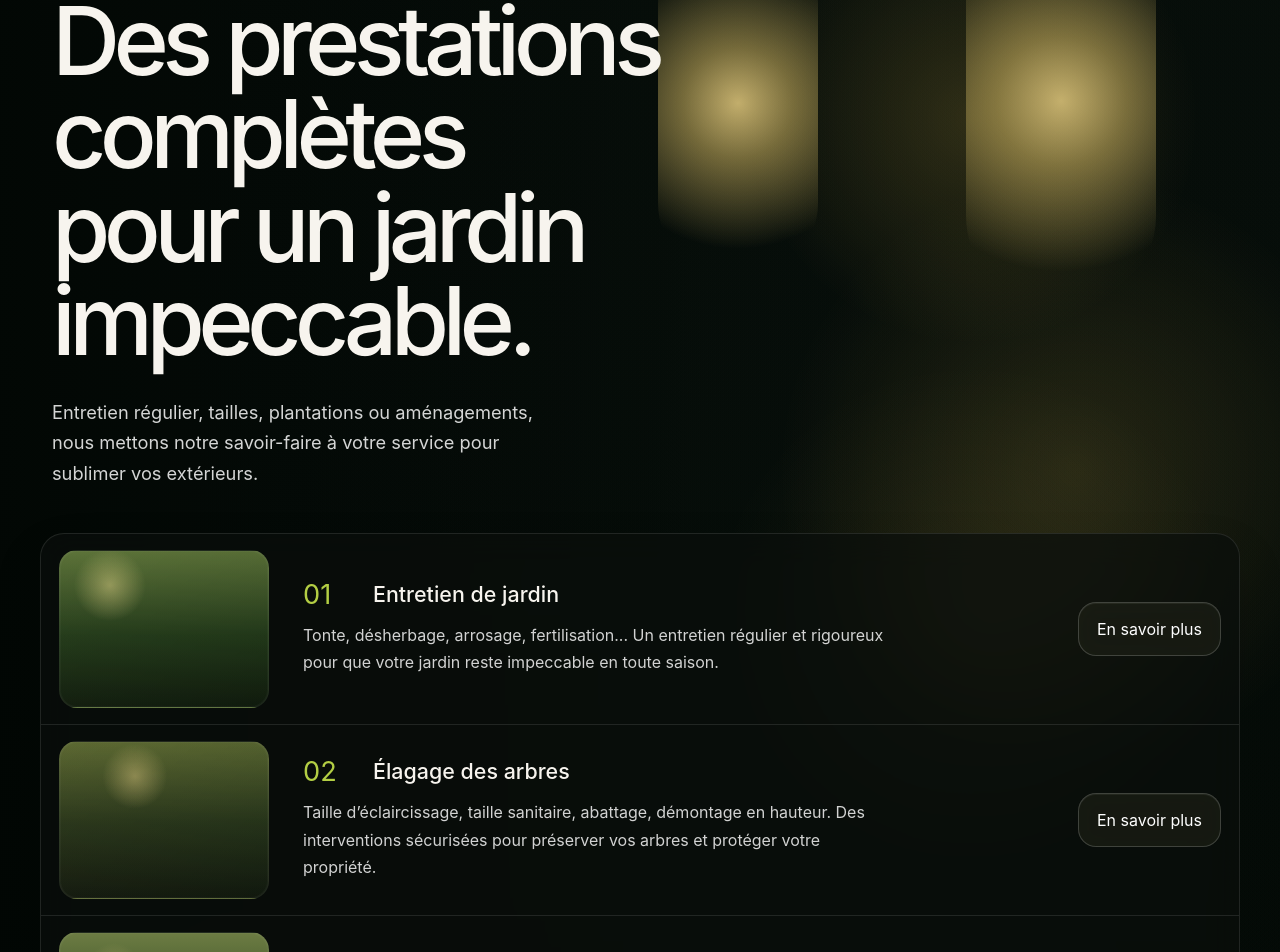
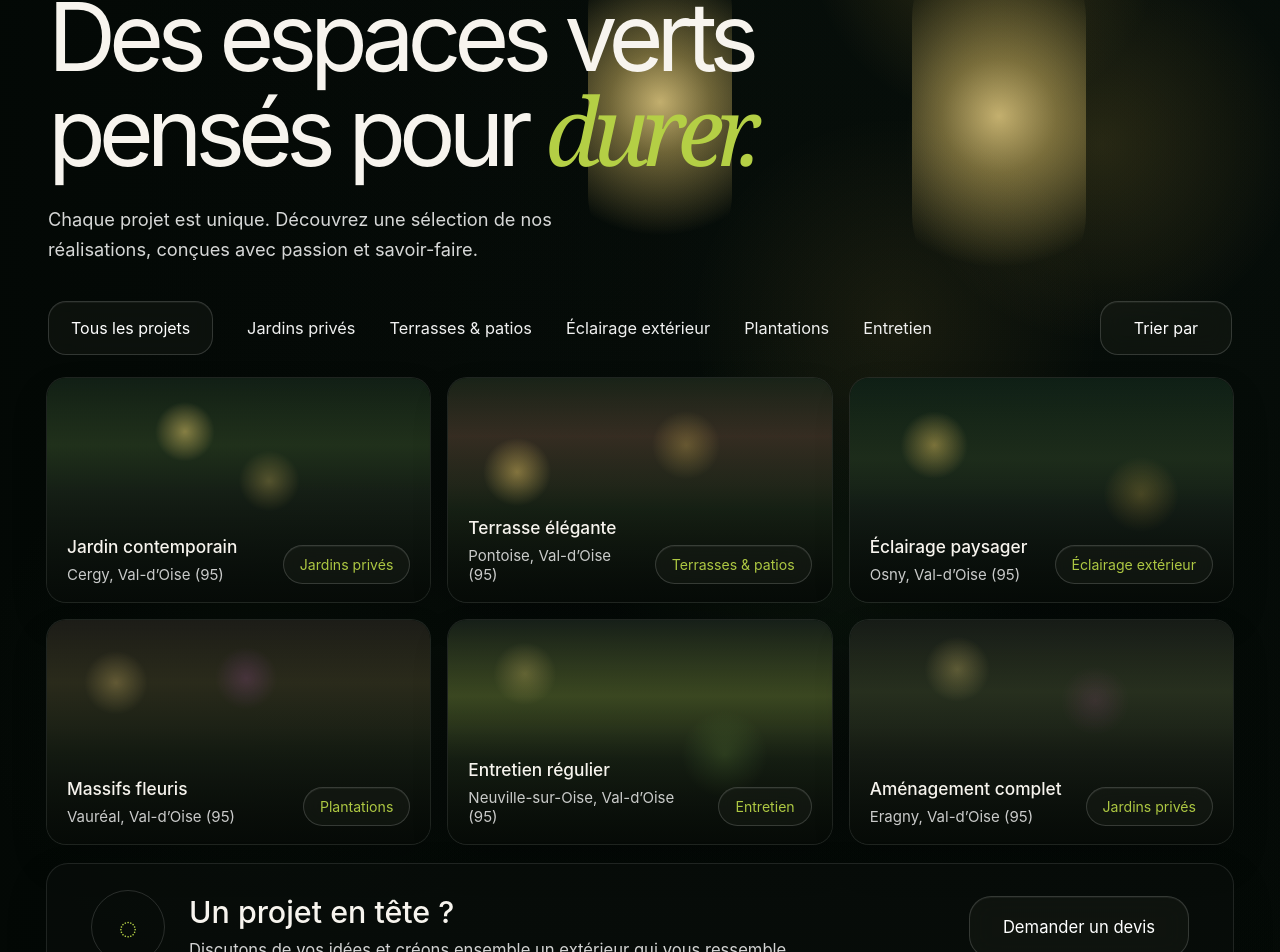
Before and after one commit to corpmalf-pixel/aubert-espace-vert, a React (Vite) app: page / in a window 1280 px wide. Shown: the part 233-1185 px from the top of the page. Built offline with nearby package versions, Linux system fonts and the light colour scheme.

Commit message:
Reproduce Aubert page 4 mockup

```diff
--- a/src/App.jsx
+++ b/src/App.jsx
@@ -1,60 +1,62 @@
-const navItems = ['Accueil', 'À propos', 'Services', 'Nos travaux', 'Horaires', 'Contact']
+const navItems = ['Accueil', 'À propos', 'Services', 'Nos réalisations', 'Horaires', 'Contact']
 
-const services = [
+const filters = ['Tous les projets', 'Jardins privés', 'Terrasses & patios', 'Éclairage extérieur', 'Plantations', 'Entretien']
+
+const projects = [
   {
-    number: '01',
-    title: 'Entretien de jardin',
-    text: 'Tonte, désherbage, arrosage, fertilisation... Un entretien régulier et rigoureux pour que votre jardin reste impeccable en toute saison.',
-    tone: 'mower',
+    title: 'Jardin contemporain',
+    location: 'Cergy, Val-d’Oise (95)',
+    tag: 'Jardins privés',
+    tone: 'one',
   },
   {
-    number: '02',
-    title: 'Élagage des arbres',
-    text: 'Taille d’éclaircissage, taille sanitaire, abattage, démontage en hauteur. Des interventions sécurisées pour préserver vos arbres et protéger votre propriété.',
-    tone: 'tree',
+    title: 'Terrasse élégante',
+    location: 'Pontoise, Val-d’Oise (95)',
+    tag: 'Terrasses & patios',
+    tone: 'two',
   },
   {
-    number: '03',
-    title: 'Taille de haies',
-    text: 'Taille d’entretien, de formation ou de réduction. Vos haies restent denses, nettes et bien délimitées, quelle que soit leur hauteur ou leur essence.',
-    tone: 'hedge',
+    title: 'Éclairage paysager',
+    location: 'Osny, Val-d’Oise (95)',
+    tag: 'Éclairage extérieur',
+    tone: 'three',
   },
   {
-    number: '04',
-    title: 'Tonte de pelouse',
-    text: 'Une pelouse tondue régulièrement, au bon niveau, pour un rendu propre et soigné qui valorise immédiatement votre espace extérieur.',
-    tone: 'grass',
+    title: 'Massifs fleuris',
+    location: 'Vauréal, Val-d’Oise (95)',
+    tag: 'Plantations',
+    tone: 'four',
   },
   {
-    number: '05',
-    title: 'Désherbage',
-    text: 'Suppression manuelle ou traitement des mauvaises herbes pour libérer vos massifs, allées et pelouses — et laisser la place aux végétaux que vous avez choisis.',
-    tone: 'weed',
+    title: 'Entretien régulier',
+    location: 'Neuville-sur-Oise, Val-d’Oise (95)',
+    tag: 'Entretien',
+    tone: 'five',
   },
   {
-    number: '06',
-    title: 'Plantation de fleurs et d’arbustes',
-    text: 'Conseils, sélection et mise en terre de végétaux adaptés à votre sol et à vos envies. Pour un jardin qui prend vie et du caractère au fil des saisons.',
-    tone: 'flowers',
+    title: 'Aménagement complet',
+    location: 'Eragny, Val-d’Oise (95)',
+    tag: 'Jardins privés',
+    tone: 'six',
   },
 ]
 
 export default function App() {
   return (
-    <main className="services-page">
-      <section className="services-frame">
-        <div className="services-bg" />
-        <div className="services-overlay" />
+    <main className="works-page">
+      <section className="works-frame">
+        <div className="works-bg" />
+        <div className="works-overlay" />
 
-        <header className="services-header">
+        <header className="works-header">
           <div className="logo-block">
             <span className="logo-title">AUBERT</span>
             <span className="logo-subtitle">ESPACE VERT</span>
           </div>
 
-          <nav className="services-nav">
+          <nav className="works-nav">
             {navItems.map((item, index) => (
-              <a key={item} href="#" className={index === 2 ? 'active' : ''}>
+              <a key={item} href="#" className={index === 3 ? 'active' : ''}>
                 {item}
               </a>
             ))}
@@ -63,36 +65,58 @@ export default function App() {
           <a className="top-cta" href="#">Demander un devis</a>
         </header>
 
-        <section className="hero-copy">
-          <p className="section-kicker">NOS SERVICES</p>
+        <section className="works-hero">
+          <p className="section-kicker">NOS RÉALISATIONS</p>
           <h1>
-            Des prestations complètes
+            Des espaces verts
             <br />
-            pour un jardin impeccable.
+            pensés pour <em>durer.</em>
           </h1>
           <p className="hero-text">
-            Entretien régulier, tailles, plantations ou aménagements,
+            Chaque projet est unique. Découvrez une sélection de nos
             <br />
-            nous mettons notre savoir-faire à votre service pour
-            <br />
-            sublimer vos extérieurs.
+            réalisations, conçues avec passion et savoir-faire.
           </p>
         </section>
 
-        <section className="services-board">
-          {services.map((service) => (
-            <article className="service-row" key={service.number}>
-              <div className={`service-image ${service.tone}`} />
-              <div className="service-info">
-                <div className="service-headline">
-                  <span className="service-number">{service.number}</span>
-                  <h2>{service.title}</h2>
+        <section className="works-toolbar">
+          <div className="filter-row">
+            {filters.map((filter, index) => (
+              <a key={filter} href="#" className={index === 0 ? 'filter-pill active' : 'filter-link'}>
+                {filter}
+              </a>
+            ))}
+          </div>
+
+          <a href="#" className="sort-pill">Trier par</a>
+        </section>
+
+        <section className="projects-grid">
+          {projects.map((project) => (
+            <article className={`project-card ${project.tone}`} key={project.title}>
+              <div className="project-image" />
+              <div className="project-shade" />
+              <div className="project-copy">
+                <div>
+                  <h2>{project.title}</h2>
+                  <p>{project.location}</p>
                 </div>
-                <p>{service.text}</p>
+                <span className="project-tag">{project.tag}</span>
               </div>
-              <a href="#" className="service-btn">En savoir plus</a>
             </article>
           ))}
+        </section>
+
+        <section className="bottom-cta-panel">
+          <div className="panel-left">
+            <div className="leaf-icon">◌</div>
+            <div>
+              <h3>Un projet en tête ?</h3>
+              <p>Discutons de vos idées et créons ensemble un extérieur qui vous ressemble.</p>
+            </div>
+          </div>
+
+          <a href="#" className="panel-cta">Demander un devis</a>
         </section>
       </section>
     </main>
--- a/src/styles.css
+++ b/src/styles.css
@@ -1,9 +1,9 @@
 :root {
   --text: #f7f4ee;
-  --muted: rgba(255, 255, 255, 0.83);
+  --muted: rgba(255, 255, 255, 0.84);
   --line: rgba(255, 255, 255, 0.10);
-  --panel: rgba(8, 13, 10, 0.62);
-  --accent: #b3ce44;
+  --panel: rgba(9, 15, 11, 0.72);
+  --accent: #b4cf45;
 }
 
 * { box-sizing: border-box; }
@@ -16,73 +16,76 @@ body {
 }
 a { color: inherit; text-decoration: none; }
 
-.services-page {
+.works-page {
   min-height: 100vh;
   background: #020704;
 }
 
-.services-frame {
+.works-frame {
   position: relative;
   min-height: 100vh;
   overflow: hidden;
   isolation: isolate;
+  padding-bottom: 34px;
 }
 
-.services-bg {
+.works-bg {
   position: absolute;
   inset: 0;
   background:
-    radial-gradient(circle at 76% 18%, rgba(255, 212, 88, 0.20), transparent 12%),
-    radial-gradient(circle at 84% 36%, rgba(255, 216, 93, 0.16), transparent 18%),
-    radial-gradient(circle at 68% 72%, rgba(50, 82, 45, 0.16), transparent 20%),
-    radial-gradient(circle at 22% 74%, rgba(31, 58, 34, 0.18), transparent 18%),
-    linear-gradient(90deg, rgba(2, 7, 4, 0.96) 0%, rgba(4, 10, 7, 0.86) 30%, rgba(6, 13, 9, 0.24) 54%, rgba(5, 10, 7, 0.08) 100%),
-    linear-gradient(180deg, rgba(8, 15, 11, 0.78) 0%, rgba(3, 8, 5, 0.12) 40%, rgba(3, 8, 5, 0.44) 100%),
+    radial-gradient(circle at 77% 14%, rgba(255, 212, 85, 0.20), transparent 12%),
+    radial-gradient(circle at 86% 30%, rgba(255, 216, 92, 0.16), transparent 14%),
+    radial-gradient(circle at 64% 62%, rgba(46, 77, 40, 0.18), transparent 19%),
+    radial-gradient(circle at 20% 74%, rgba(35, 61, 34, 0.14), transparent 20%),
+    linear-gradient(90deg, rgba(3, 8, 5, 0.96) 0%, rgba(5, 10, 7, 0.84) 32%, rgba(7, 13, 9, 0.16) 56%, rgba(7, 13, 9, 0.08) 100%),
+    linear-gradient(180deg, rgba(6, 13, 9, 0.66) 0%, rgba(4, 8, 6, 0.12) 40%, rgba(3, 8, 5, 0.42) 100%),
     linear-gradient(180deg, #09110d 0%, #050b07 100%);
 }
 
-.services-bg::before,
-.services-bg::after {
+.works-bg::before,
+.works-bg::after {
   content: '';
   position: absolute;
   border-radius: 999px;
-  background: radial-gradient(circle at center, rgba(255, 226, 140, 0.92) 0%, rgba(251, 219, 118, 0.55) 28%, rgba(255, 226, 140, 0) 74%);
   pointer-events: none;
+  background: radial-gradient(circle at center, rgba(255, 227, 143, 0.92) 0%, rgba(251, 219, 118, 0.52) 28%, rgba(255, 227, 143, 0) 74%);
 }
-.services-bg::before {
-  width: 190px;
-  height: 420px;
-  right: 124px;
-  top: 124px;
+.works-bg::before {
+  width: 174px;
+  height: 370px;
+  right: 194px;
+  top: 164px;
 }
-.services-bg::after {
-  width: 160px;
-  height: 360px;
-  right: 462px;
-  top: 156px;
+.works-bg::after {
+  width: 144px;
+  height: 330px;
+  right: 548px;
+  top: 170px;
 }
 
-.services-overlay {
+.works-overlay {
   position: absolute;
   inset: 0;
   background:
-    radial-gradient(circle at 76% 44%, rgba(255, 214, 96, 0.08), transparent 18%),
-    linear-gradient(180deg, rgba(3, 8, 5, 0.16) 0%, rgba(3, 8, 5, 0.26) 100%);
+    radial-gradient(circle at 70% 44%, rgba(255, 212, 94, 0.08), transparent 18%),
+    linear-gradient(180deg, rgba(3, 8, 5, 0.16) 0%, rgba(3, 8, 5, 0.22) 100%);
 }
 
-.services-header,
-.hero-copy,
-.services-board {
+.works-header,
+.works-hero,
+.works-toolbar,
+.projects-grid,
+.bottom-cta-panel {
   position: relative;
   z-index: 2;
 }
 
-.services-header {
+.works-header {
   display: grid;
   grid-template-columns: 220px 1fr auto;
   align-items: center;
   gap: 24px;
-  padding: 36px 52px 0;
+  padding: 36px 48px 0;
 }
 
 .logo-block {
@@ -102,17 +105,17 @@ a { color: inherit; text-decoration: none; }
   color: var(--accent);
 }
 
-.services-nav {
+.works-nav {
   display: flex;
   justify-content: center;
   gap: 56px;
   font-size: 1.06rem;
 }
-.services-nav a {
+.works-nav a {
   position: relative;
   color: rgba(255,255,255,0.94);
 }
-.services-nav a.active::after {
+.works-nav a.active::after {
   content: '';
   position: absolute;
   left: 0;
@@ -123,7 +126,7 @@ a { color: inherit; text-decoration: none; }
   height: 2px;
   background: var(--accent);
 }
-.services-nav a.active::before {
+.works-nav a.active::before {
   content: '';
   position: absolute;
   left: 0;
@@ -137,17 +140,19 @@ a { color: inherit; text-decoration: none; }
 }
 
 .top-cta,
-.service-btn {
+.filter-pill,
+.sort-pill,
+.project-tag,
+.panel-cta {
   display: inline-flex;
   align-items: center;
   justify-content: center;
-  border: 1px solid rgba(255,255,255,0.18);
+  border: 1px solid rgba(255,255,255,0.16);
   color: white;
-  background: rgba(42, 45, 30, 0.42);
+  background: rgba(31, 36, 28, 0.38);
   backdrop-filter: blur(12px);
-  box-shadow: inset 0 1px 0 rgba(255,255,255,0.06);
+  box-shadow: inset 0 1px 0 rgba(255,255,255,0.05);
 }
-
 .top-cta {
   min-width: 216px;
   padding: 20px 30px;
@@ -155,9 +160,9 @@ a { color: inherit; text-decoration: none; }
   font-size: 1.04rem;
 }
 
-.hero-copy {
-  padding: 86px 52px 0;
-  max-width: 760px;
+.works-hero {
+  padding: 82px 48px 0;
+  max-width: 820px;
 }
 .section-kicker {
   margin: 0;
@@ -166,165 +171,259 @@ a { color: inherit; text-decoration: none; }
   text-transform: uppercase;
   font-size: 1.02rem;
 }
-.hero-copy h1 {
+.works-hero h1 {
   margin: 18px 0 0;
   font-size: clamp(4rem, 8vw, 5.9rem);
-  line-height: 0.99;
-  letter-spacing: -0.07em;
-  font-weight: 450;
+  line-height: 0.98;
+  letter-spacing: -0.075em;
+  font-weight: 430;
+}
+.works-hero em {
+  font-style: italic;
+  color: var(--accent);
+  font-family: Georgia, 'Times New Roman', serif;
+  font-weight: 400;
 }
 .hero-text {
-  margin: 28px 0 0;
+  margin: 26px 0 0;
+  color: var(--muted);
+  line-height: 1.66;
   font-size: 1.14rem;
-  line-height: 1.68;
-  color: var(--muted);
 }
 
-.services-board {
-  margin: 44px 40px 40px;
-  background: rgba(10, 15, 12, 0.72);
-  border: 1px solid rgba(255,255,255,0.10);
-  border-radius: 24px;
-  overflow: hidden;
-  box-shadow: 0 24px 48px rgba(0,0,0,0.16);
-  backdrop-filter: blur(16px);
+.works-toolbar {
+  margin: 36px 48px 0;
+  display: flex;
+  align-items: center;
+  justify-content: space-between;
+  gap: 18px;
 }
-.service-row {
-  display: grid;
-  grid-template-columns: 210px 1fr 168px;
+.filter-row {
+  display: flex;
+  flex-wrap: wrap;
   gap: 34px;
   align-items: center;
-  padding: 16px 18px;
-  border-bottom: 1px solid var(--line);
 }
-.service-row:last-child { border-bottom: 0; }
-.service-image {
-  height: 158px;
-  border-radius: 18px;
-  border: 1px solid rgba(255,255,255,0.06);
-  background-size: cover;
-  background-position: center;
-  box-shadow: inset 0 0 0 1px rgba(255,255,255,0.03);
-}
-.service-image.mower {
-  background:
-    radial-gradient(circle at 24% 22%, rgba(255, 234, 152, 0.42), transparent 18%),
-    linear-gradient(135deg, rgba(66, 92, 40, 0.1), rgba(8, 22, 8, 0.16)),
-    linear-gradient(180deg, #60763b 0%, #243b1b 54%, #111b0e 100%);
-}
-.service-image.tree {
-  background:
-    radial-gradient(circle at 36% 22%, rgba(255, 225, 146, 0.38), transparent 18%),
-    linear-gradient(135deg, rgba(92, 76, 34, 0.10), rgba(10, 20, 9, 0.18)),
-    linear-gradient(180deg, #5d6c34 0%, #28371c 52%, #12190f 100%);
-}
-.service-image.hedge {
-  background:
-    radial-gradient(circle at 26% 24%, rgba(255, 223, 139, 0.26), transparent 14%),
-    linear-gradient(180deg, #6c7c43 0%, #334921 52%, #131d10 100%);
-}
-.service-image.grass {
-  background:
-    radial-gradient(circle at 56% 34%, rgba(255, 224, 144, 0.30), transparent 12%),
-    linear-gradient(180deg, #91a84f 0%, #2d431f 56%, #10170e 100%);
-}
-.service-image.weed {
-  background:
-    radial-gradient(circle at 22% 22%, rgba(255, 218, 130, 0.34), transparent 13%),
-    linear-gradient(180deg, #9a8358 0%, #4f4323 46%, #14140f 100%);
-}
-.service-image.flowers {
-  background:
-    radial-gradient(circle at 28% 26%, rgba(255, 233, 156, 0.28), transparent 12%),
-    linear-gradient(180deg, #8571a2 0%, #5a4f76 22%, #344725 58%, #12180f 100%);
-}
-.service-info {
-  display: grid;
-  gap: 14px;
-}
-.service-headline {
-  display: flex;
-  align-items: center;
-  gap: 22px;
-}
-.service-number {
-  color: var(--accent);
-  font-size: 1.7rem;
-  line-height: 1;
-  min-width: 48px;
-}
-.service-headline h2 {
-  margin: 0;
-  font-size: 1.34rem;
-  font-weight: 450;
-}
-.service-info p {
-  margin: 0;
-  color: rgba(255,255,255,0.82);
-  line-height: 1.72;
-  font-size: 1rem;
-  max-width: 58ch;
-}
-.service-btn {
-  justify-self: end;
-  min-width: 130px;
-  padding: 16px 18px;
+.filter-pill,
+.sort-pill {
+  padding: 16px 22px;
   border-radius: 18px;
   font-size: 1rem;
 }
+.filter-pill.active {
+  background: rgba(18, 24, 18, 0.62);
+}
+.filter-link {
+  color: rgba(255,255,255,0.94);
+  font-size: 1.02rem;
+}
+.sort-pill {
+  min-width: 132px;
+}
+
+.projects-grid {
+  margin: 22px 46px 0;
+  display: grid;
+  grid-template-columns: repeat(3, minmax(0, 1fr));
+  gap: 16px;
+}
+.project-card {
+  position: relative;
+  min-height: 226px;
+  border-radius: 20px;
+  overflow: hidden;
+  border: 1px solid rgba(255,255,255,0.10);
+  background: rgba(9, 15, 11, 0.54);
+  box-shadow: 0 18px 36px rgba(0,0,0,0.16);
+}
+.project-image,
+.project-shade {
+  position: absolute;
+  inset: 0;
+}
+.project-image {
+  background-size: cover;
+  background-position: center;
+  filter: saturate(1.06);
+}
+.project-shade {
+  background:
+    linear-gradient(180deg, rgba(6, 9, 7, 0.04) 0%, rgba(4, 8, 5, 0.18) 48%, rgba(3, 7, 4, 0.78) 100%);
+}
+.project-card.one .project-image {
+  background:
+    radial-gradient(circle at 36% 24%, rgba(255, 225, 124, 0.52), transparent 10%),
+    radial-gradient(circle at 58% 46%, rgba(255, 221, 118, 0.32), transparent 12%),
+    linear-gradient(180deg, #132016 0%, #25361f 30%, #1a251a 50%, #101712 100%);
+}
+.project-card.two .project-image {
+  background:
+    radial-gradient(circle at 18% 42%, rgba(255, 220, 116, 0.52), transparent 10%),
+    radial-gradient(circle at 62% 30%, rgba(255, 216, 106, 0.30), transparent 12%),
+    linear-gradient(180deg, #1a2419 0%, #3b3126 26%, #1e2a1b 58%, #0f1610 100%);
+}
+.project-card.three .project-image {
+  background:
+    radial-gradient(circle at 22% 30%, rgba(255, 219, 112, 0.48), transparent 10%),
+    radial-gradient(circle at 76% 52%, rgba(255, 210, 92, 0.28), transparent 12%),
+    linear-gradient(180deg, #102016 0%, #22321f 36%, #18231b 60%, #0e1510 100%);
+}
+.project-card.four .project-image {
+  background:
+    radial-gradient(circle at 18% 28%, rgba(255, 223, 131, 0.30), transparent 9%),
+    radial-gradient(circle at 52% 26%, rgba(180, 92, 180, 0.24), transparent 12%),
+    linear-gradient(180deg, #1d1d18 0%, #2f2f1f 28%, #1a2217 60%, #0f140f 100%);
+}
+.project-card.five .project-image {
+  background:
+    radial-gradient(circle at 20% 24%, rgba(255, 225, 127, 0.28), transparent 9%),
+    radial-gradient(circle at 72% 60%, rgba(136, 178, 84, 0.30), transparent 14%),
+    linear-gradient(180deg, #172019 0%, #435127 34%, #1e291a 62%, #101610 100%);
+}
+.project-card.six .project-image {
+  background:
+    radial-gradient(circle at 28% 22%, rgba(255, 226, 131, 0.30), transparent 10%),
+    radial-gradient(circle at 64% 36%, rgba(214, 95, 180, 0.15), transparent 12%),
+    linear-gradient(180deg, #171c17 0%, #2c3523 32%, #1d241a 60%, #101610 100%);
+}
+.project-copy {
+  position: absolute;
+  inset: auto 20px 18px 20px;
+  z-index: 2;
+  display: flex;
+  align-items: end;
+  justify-content: space-between;
+  gap: 18px;
+}
+.project-copy h2 {
+  margin: 0;
+  font-size: 1.08rem;
+  font-weight: 450;
+}
+.project-copy p {
+  margin: 8px 0 0;
+  color: rgba(255,255,255,0.78);
+  font-size: 0.94rem;
+}
+.project-tag {
+  padding: 10px 16px;
+  border-radius: 999px;
+  font-size: 0.88rem;
+  color: rgba(180, 207, 69, 0.96);
+  white-space: nowrap;
+}
+
+.bottom-cta-panel {
+  margin: 18px 46px 0;
+  padding: 26px 44px;
+  border-radius: 22px;
+  border: 1px solid rgba(255,255,255,0.10);
+  background: rgba(9, 14, 11, 0.68);
+  box-shadow: 0 18px 42px rgba(0,0,0,0.16);
+  display: flex;
+  align-items: center;
+  justify-content: space-between;
+  gap: 24px;
+}
+.panel-left {
+  display: flex;
+  align-items: center;
+  gap: 24px;
+}
+.leaf-icon {
+  width: 74px;
+  height: 74px;
+  display: grid;
+  place-items: center;
+  border-radius: 50%;
+  border: 1px solid rgba(255,255,255,0.14);
+  color: var(--accent);
+  font-size: 2rem;
+}
+.panel-left h3 {
+  margin: 0;
+  font-size: 1.9rem;
+  font-weight: 450;
+}
+.panel-left p {
+  margin: 10px 0 0;
+  color: rgba(255,255,255,0.82);
+  font-size: 1.04rem;
+}
+.panel-cta {
+  min-width: 220px;
+  padding: 20px 26px;
+  border-radius: 22px;
+  font-size: 1.04rem;
+}
 
 @media (max-width: 1180px) {
-  .services-header {
+  .works-header {
     grid-template-columns: 1fr;
     justify-items: start;
   }
-  .services-nav {
+  .works-nav {
     justify-content: flex-start;
     flex-wrap: wrap;
     gap: 18px 26px;
   }
-  .service-row {
-    grid-template-columns: 190px 1fr;
+  .projects-grid {
+    grid-template-columns: 1fr 1fr;
   }
-  .service-btn {
-    justify-self: start;
-    margin-top: 6px;
+  .bottom-cta-panel {
+    flex-direction: column;
+    align-items: stretch;
   }
 }
 
 @media (max-width: 820px) {
-  .service-row {
+  .works-toolbar {
+    flex-direction: column;
+    align-items: stretch;
+  }
+  .filter-row {
+    gap: 18px;
+  }
+  .projects-grid {
     grid-template-columns: 1fr;
   }
-  .service-image {
-    height: 220px;
+  .project-card {
+    min-height: 260px;
   }
 }
 
 @media (max-width: 720px) {
-  .services-header {
+  .works-header {
     padding: 26px 20px 0;
   }
-  .hero-copy {
-    padding: 62px 20px 0;
+  .works-hero {
+    padding: 58px 20px 0;
   }
-  .services-board {
-    margin: 36px 12px 28px;
+  .works-toolbar,
+  .projects-grid,
+  .bottom-cta-panel {
+    margin-left: 20px;
+    margin-right: 20px;
   }
   .logo-title { font-size: 1.7rem; }
   .logo-subtitle { font-size: 0.78rem; letter-spacing: 0.28em; }
   .section-kicker { font-size: 0.86rem; letter-spacing: 0.26em; }
-  .hero-copy h1 {
-    font-size: clamp(3.3rem, 13vw, 4.9rem);
+  .works-hero h1 {
+    font-size: clamp(3.3rem, 14vw, 5rem);
     line-height: 1.02;
   }
   .hero-text { font-size: 1rem; }
   .top-cta,
-  .service-btn {
+  .sort-pill,
+  .panel-cta {
     width: 100%;
   }
-  .service-headline {
+  .project-copy {
+    flex-direction: column;
     align-items: flex-start;
-    flex-direction: row;
+  }
+  .panel-left {
+    flex-direction: column;
+    align-items: flex-start;
   }
 }
```
